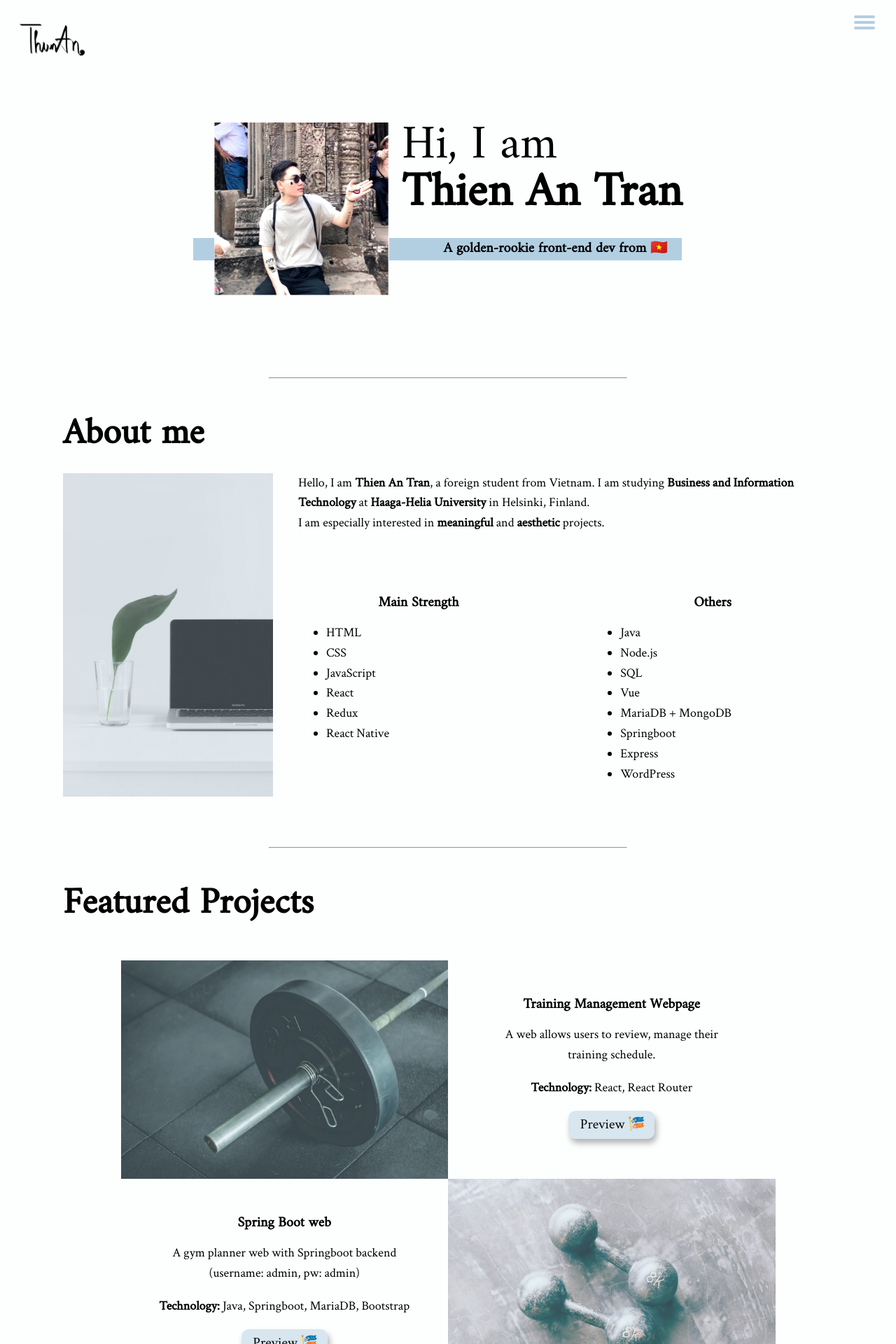
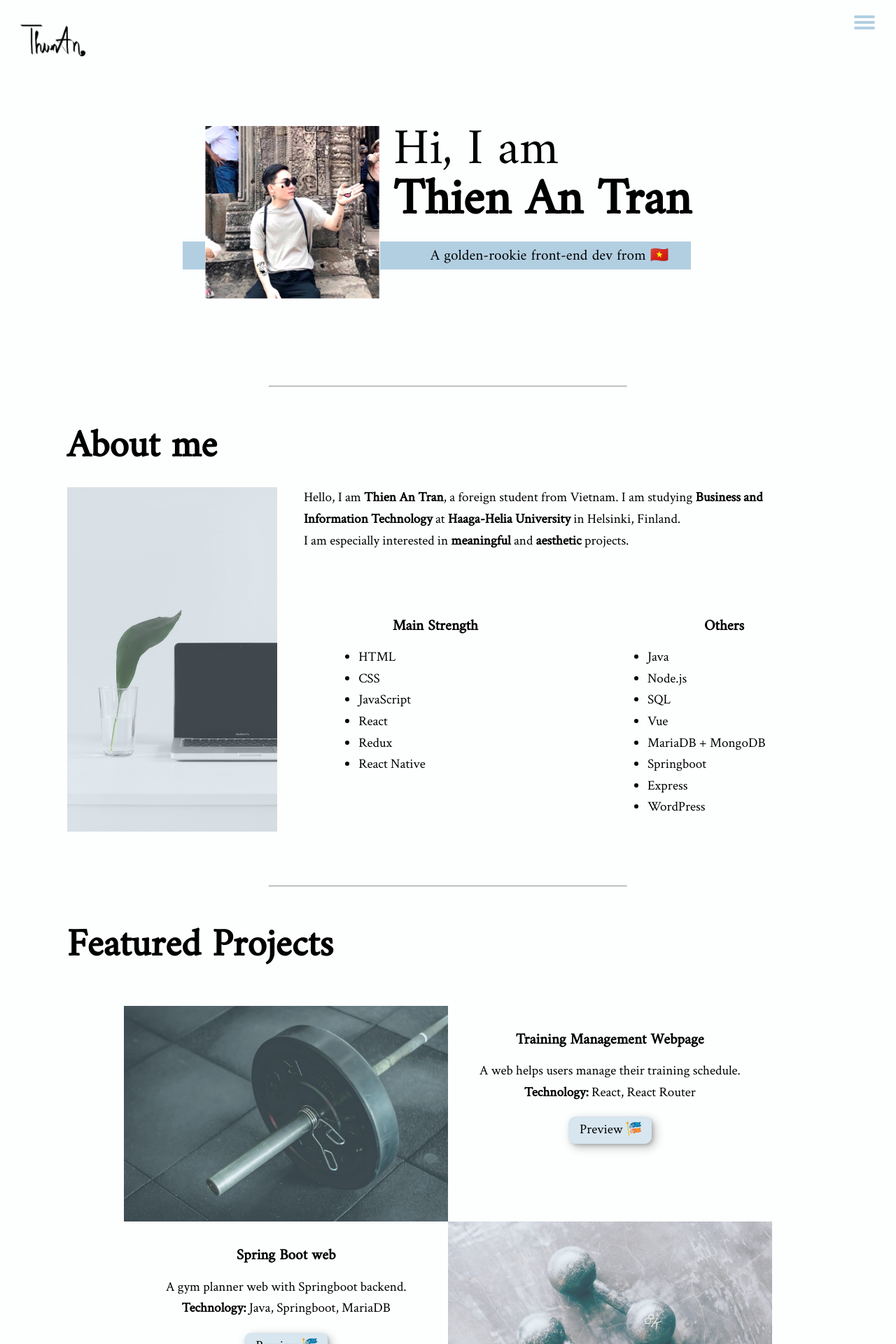
Before and after one commit to mrred243/Portfolio, a React (Vite) app: page / in a window 1280 px wide. Shown: the top 1920 px of the page at 70% size. Built offline with nearby package versions, Linux system fonts and the light colour scheme.

Commit message:
minor update

```diff
--- a/src/Projects.js
+++ b/src/Projects.js
@@ -10,13 +10,14 @@ class Project extends Component {
         <div className={ id % 2 == 0 ? "portfolio--item even" : "portfolio--item odd" }>
 
           <div className="img--portfolio">
-              <img src={image} style={{ opacity: 0.7 }} />
+              <img src={image} style={{ opacity: 0.7, maxHeight: '100%' }} />
           </div>
 
           <div className="content--portfolio">
               <h3 className="title--portfolio">{title}</h3>
-              <p>{description}</p>
-              <p><strong>Technology:  </strong>{technology}</p>
+              <p>{description}<br/>
+                  <strong>Technology:  </strong>{technology}
+              </p>
               <form action={link}>
                   <input className="preview--btn" type="submit" value="Preview 🎏" />
               </form>
--- a/src/data/projects.js
+++ b/src/data/projects.js
@@ -6,7 +6,7 @@ import pj4 from '../asset/pj4.jpg';
 const PROJECTS = [{
     id: 1,
     title: 'Training Management Webpage',
-    description: 'A web allows users to review, manage their training schedule.',
+    description: 'A web helps users manage their training schedule.',
     technology:'React, React Router',
     link: 'https://trainingweb.netlify.com/',
     image: pj1
@@ -14,8 +14,8 @@ const PROJECTS = [{
   {
     id: 2,
     title: 'Spring Boot web',
-    description: 'A gym planner web with Springboot backend (username: admin, pw: admin)',
-    technology: 'Java, Springboot, MariaDB, Bootstrap',
+    description: 'A gym planner web with Springboot backend.',
+    technology: 'Java, Springboot, MariaDB',
     link: 'https://gymplanner243.herokuapp.com',
     image: pj2
   },
@@ -30,7 +30,7 @@ const PROJECTS = [{
   {
     id: 4,
     title: 'Odd or Even',
-    description: 'A card game on web which was build by React and Redux',
+    description: 'A card-guessing game on web',
     technology: 'React, Redux',
     link: 'https://oddorevengame.netlify.app/',
     image: pj4
--- a/src/index.css
+++ b/src/index.css
@@ -14,7 +14,7 @@ linear-gradient(rgba(178, 207, 226, 0.5), rgba(178, 207, 226, 0.5))
   --ff-secondary: 'Amiri', serif;
 
   --fw-reg: 300;
-  --fw-bold: 900;
+  --fw-bold: 800;
 
   --clr-light: #FDFEFE;
   --clr-text: #001B3A;
@@ -45,6 +45,7 @@ linear-gradient(rgba(178, 207, 226, 0.5), rgba(178, 207, 226, 0.5))
 
 html {
   scroll-behavior: smooth;
+  font-size: 17px;
 }
 
 body {
@@ -100,7 +101,7 @@ img{
 .subtitle--intro {
    margin-bottom: 1em;
    background: var(--clr-accent2);
-   padding: 0.3em 1em;
+   padding: 0.5em 1.5em .4em 0;
 }
 
 /* header */
@@ -260,6 +261,7 @@ header {
       position:relative;
       left: -1.5em;
       width: calc(100% + 1.5em);
+      font-weight: var(--fw-reg);
     }
 }
     /* About section */
@@ -318,7 +320,8 @@ header {
     }
 
     .strength--other, .strength--main {
-      width: 45%;
+        width: 45%;
+        padding-left: 2em;
     }
 
     .subtitle--about {
@@ -357,9 +360,10 @@ header {
     .img--portfolio{
       grid-area: img;
       background-color: var(--clr-accent2);
+      height: auto;
     }
     .content--portfolio {
-      padding: 3em;
+      padding: 2em 1em;
       text-align: center;
     }
     .title--portfolio{
@@ -369,12 +373,12 @@ header {
     .preview--btn{
       padding: .3em .7em 0.4em .85em;
       font-family: var(--ff-primary);
-      font-size: 1.1em;
+      font-size: var(--fs-body);
       border-radius: 10px;
       background-color: rgba(178, 207, 226, 0.5) ;
       transition: all 700ms ;
       cursor: pointer;
-      box-shadow: 3px 6px 9px rgba(179,179,179,1);
+      box-shadow: var(--bs);
       outline: none;
       border: none;
             }
```
Also changed, not shown: 5 other files (tests, documents, lock files or other folders).
